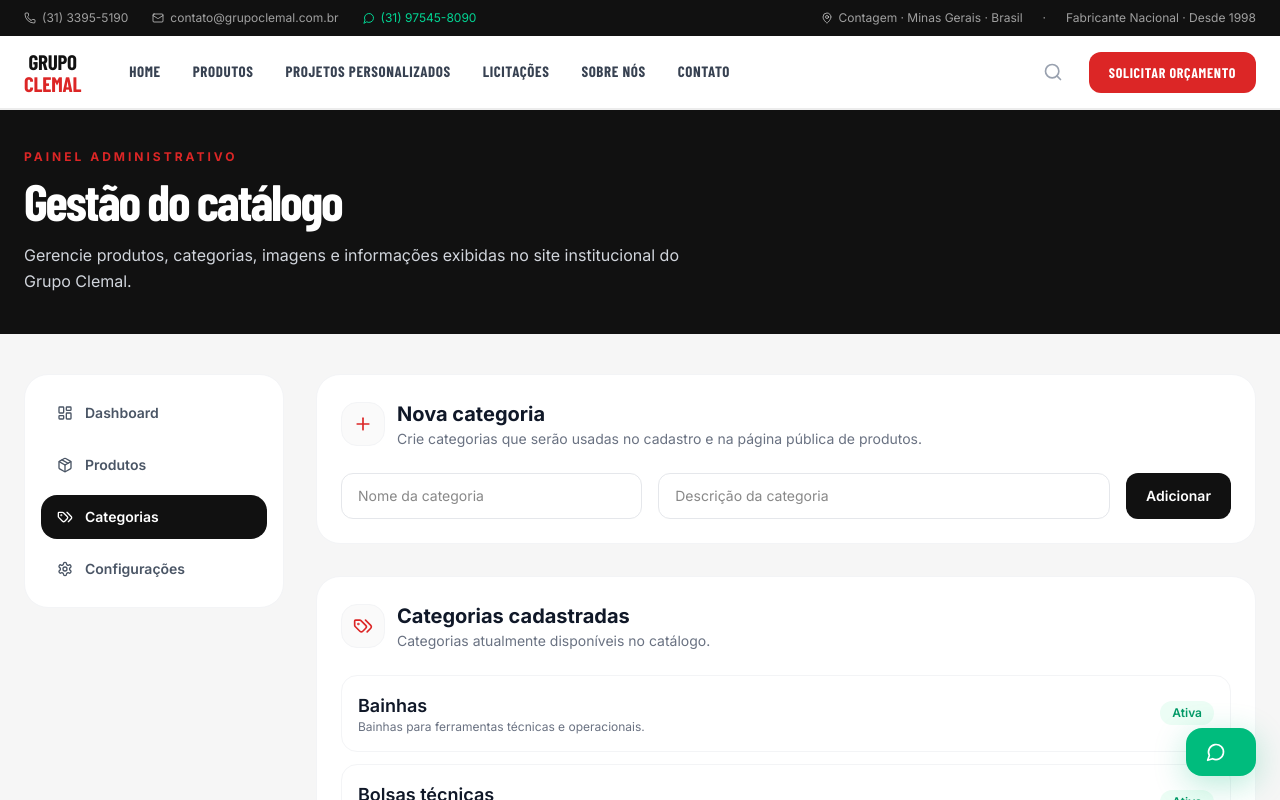
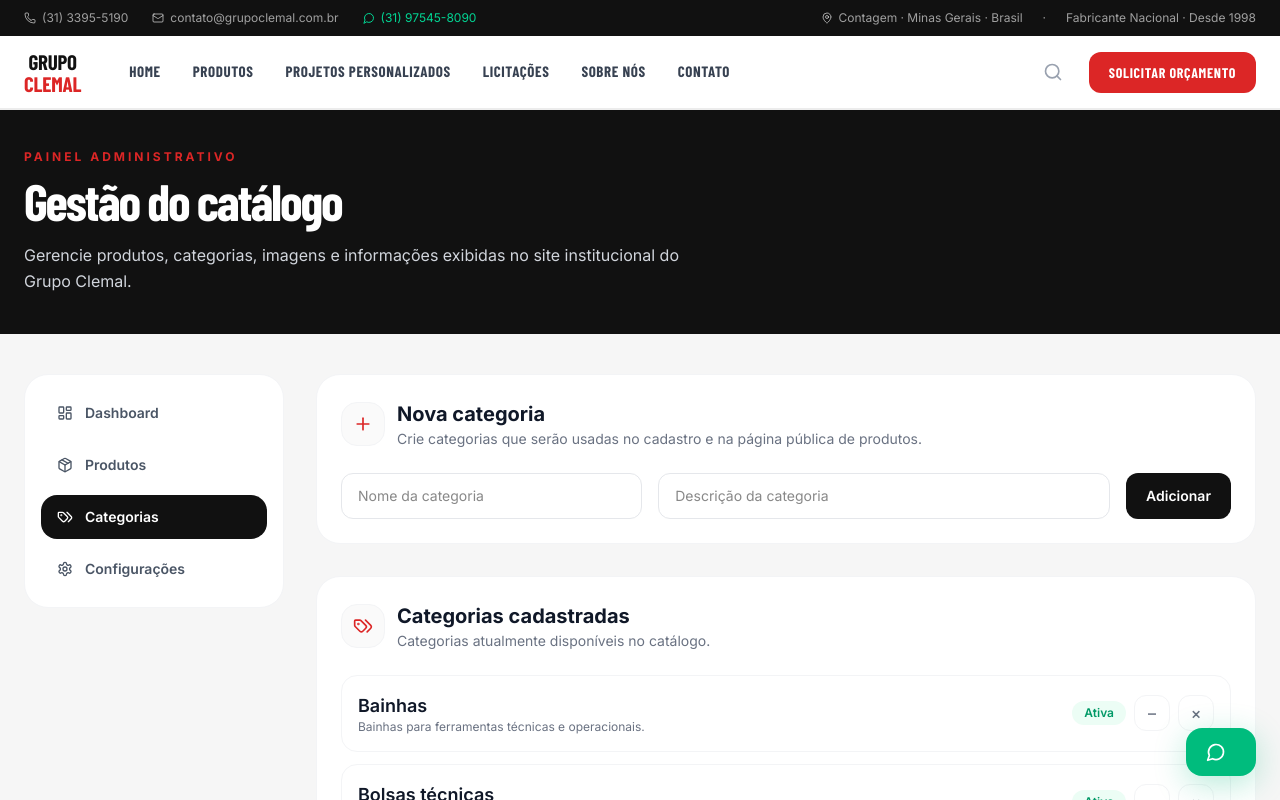
Before and after one commit to BrendonCastroBrnnN/site-grupo-clemal, a React (Vite) app: page / in a window 1280 px wide. Both pictures are taken after a click on the button "Categorias". Shown: the top 800 px of the page. Built offline with nearby package versions, Linux system fonts and the light colour scheme; a web font is replaced by a local one.

Commit message:
feat: adiciona acoes temporarias em categorias

```diff
--- a/src/app/components/admin/AdminCategoriesSection.tsx
+++ b/src/app/components/admin/AdminCategoriesSection.tsx
@@ -1,6 +1,12 @@
 import { Plus, Tags } from "lucide-react";
 import { useState } from "react";
-import { createCategory, getAllCategories } from "../../services/categoriesService";
+import {
+    createCategory,
+    deleteCategory,
+    getAllCategories,
+    toggleCategoryStatus,
+} from "../../services/categoriesService";
+import { getAllProducts } from "../../services/productsService";
 
 export function AdminCategoriesSection() {
     const [refreshKey, setRefreshKey] = useState(0);
@@ -8,6 +14,33 @@
     const [description, setDescription] = useState("");
 
     const categories = getAllCategories();
+
+    const products = getAllProducts();
+
+    function refreshCategories() {
+        setRefreshKey((current) => current + 1);
+    }
+
+    function handleToggleCategoryStatus(categoryId: string) {
+        toggleCategoryStatus(categoryId);
+        refreshCategories();
+    }
+
+    function handleDeleteCategory(categoryId: string, categorySlug: string) {
+        const hasProducts = products.some((product) => product.categorySlug === categorySlug);
+
+        if (hasProducts) {
+            alert("Não é possível excluir uma categoria que possui produtos cadastrados.");
+            return;
+        }
+
+        const confirmed = window.confirm("Deseja excluir esta categoria?");
+
+        if (!confirmed) return;
+
+        deleteCategory(categoryId);
+        refreshCategories();
+    }
 
     function handleSubmit(event: React.FormEvent<HTMLFormElement>) {
         event.preventDefault();
@@ -21,7 +54,7 @@
 
         setName("");
         setDescription("");
-    setRefreshKey((current) => current + 1);
+        refreshCategories();
     }
 
     return (
@@ -89,15 +122,32 @@
                                 <p className="text-xs text-gray-500">{category.description}</p>
                             </div>
 
+                            <div className="flex items-center gap-2">
                                 <span
-                className={`text-xs font-semibold px-3 py-1 rounded-full ${
-                  category.isActive
+                                    className={`text-xs font-semibold px-3 py-1 rounded-full ${category.isActive
                                             ? "text-emerald-600 bg-emerald-50"
                                             : "text-gray-500 bg-gray-100"
                                         }`}
                                 >
                                     {category.isActive ? "Ativa" : "Inativa"}
                                 </span>
+
+                                <button
+                                    type="button"
+                                    onClick={() => handleToggleCategoryStatus(category.id)}
+                                    className="w-9 h-9 rounded-xl border border-gray-100 text-gray-500 hover:text-[#dc2626] hover:border-[#dc2626] transition-colors flex items-center justify-center"
+                                >
+                                    {category.isActive ? "–" : "+"}
+                                </button>
+
+                                <button
+                                    type="button"
+                                    onClick={() => handleDeleteCategory(category.id, category.slug)}
+                                    className="w-9 h-9 rounded-xl border border-gray-100 text-gray-500 hover:text-[#dc2626] hover:border-[#dc2626] transition-colors flex items-center justify-center"
+                                >
+                                    ×
+                                </button>
+                            </div>
                         </div>
                     ))}
                 </div>
--- a/src/app/services/categoriesService.ts
+++ b/src/app/services/categoriesService.ts
@@ -105,3 +105,27 @@
 
   return category;
 }
+
+export function deleteCategory(categoryId: string): void {
+  const categories = loadCategories();
+
+  const updatedCategories = categories.filter((category) => category.id !== categoryId);
+
+  saveCategories(updatedCategories);
+}
+
+export function toggleCategoryStatus(categoryId: string): void {
+  const categories = loadCategories();
+
+  const updatedCategories = categories.map((category) =>
+    category.id === categoryId
+      ? {
+          ...category,
+          isActive: !category.isActive,
+          updatedAt: new Date().toISOString(),
+        }
+      : category
+  );
+
+  saveCategories(updatedCategories);
+}
```
Lines whose indentation alone changed are shown as unchanged.
